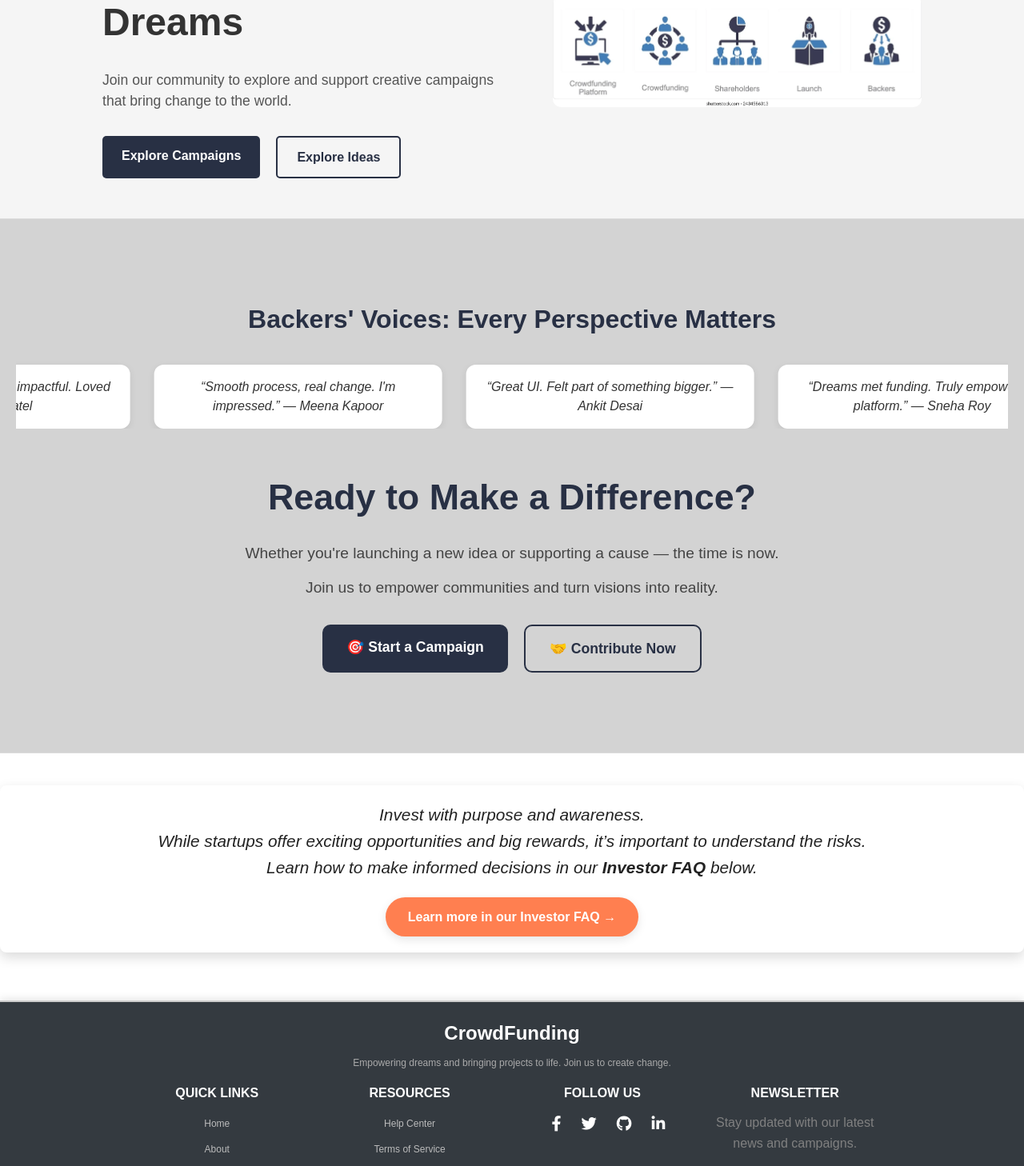
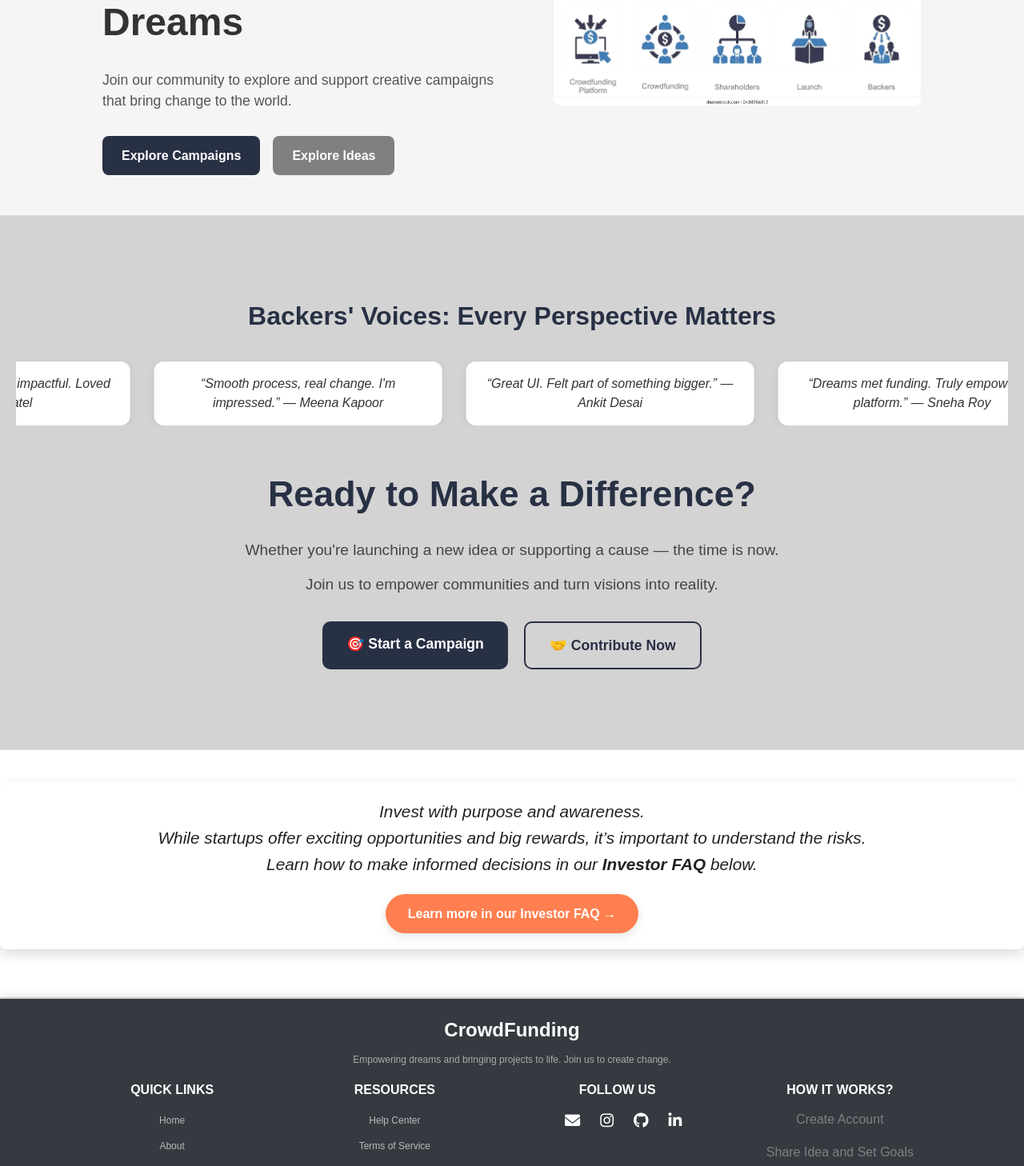
Before and after one commit to Tisha966/crowdfunding-platform, a React (Create React App) app: page / in a window 1280 px wide. Shown: the part 583-2041 px from the top of the page at 80% size. Built offline with nearby package versions, Linux system fonts and the light colour scheme.

Commit message:
playbook updated

```diff
--- a/src/CampaignDetails.jsx
+++ b/src/CampaignDetails.jsx
@@ -238,28 +238,40 @@ const CampaignDetails = ({ userId: propUserId }) => {
               <div className="footer-link-column">
                 <h3>Resources</h3>
                 <ul>
-                  <li><a href="#">Help Center</a></li>
-                  <li><a href="#">Terms of Service</a></li>
-                  <li><a href="#">Privacy Policy</a></li>
+                  <li><a href="/faq">Help Center</a></li>
+                  <li><a href="/faq">Terms of Service</a></li>
+                  <li><a href="/faq">Privacy Policy</a></li>
                   <li><a href="/faq">FAQ</a></li>
                 </ul>
               </div>
 
               <div className="footer-link-column">
                 <h3>Follow Us</h3>
-                <div className="footer-social">
-                  <a href="#" className="social-link"><i className="fab fa-facebook-f"></i></a>
-                  <a href="#" className="social-link"><i className="fab fa-twitter"></i></a>
-                  <a href="#" className="social-link"><i className="fab fa-github"></i></a>
-                  <a href="#" className="social-link"><i className="fab fa-linkedin-in"></i></a>
-                </div>
+               <div className="footer-social">
+  <a href="mailto:tishagupta19nov@gmail.com" className="social-link" title="Email">
+    <i className="fas fa-envelope"></i>
+  </a>
+  <a href="https://www.instagram.com/tishaguptaa" target="_blank" rel="noopener noreferrer" className="social-link" title="Instagram">
+    <i className="fab fa-instagram"></i>
+  </a>
+  <a href="https://github.com/Tisha966" target="_blank" rel="noopener noreferrer" className="social-link" title="GitHub">
+    <i className="fab fa-github"></i>
+  </a>
+  <a href="https://www.linkedin.com/in/tisha-gupta-762626283/" target="_blank" rel="noopener noreferrer" className="social-link" title="LinkedIn">
+    <i className="fab fa-linkedin-in"></i>
+  </a>
+</div>
               </div>
 
               <div className="footer-link-column">
-                <h3>Newsletter</h3>
-                <p style={{color:"gray"}}>Stay updated with our latest news and campaigns.</p>
-                <input type="email" placeholder="Your Email" className="newsletter-input" />
-                <button className="newsletter-btn">Subscribe</button>
+                <h3>How It Works?</h3>
+                <p style={{color:"gray"}}>Create Account</p>
+                <p style={{color:"gray"}}>Share Idea and Set Goals</p>
+                {/* <p style={{color:"gray"}}>Set Goals</p> */}
+                {/* <p style={{color:"gray"}}>Promote Widely</p> */}
+                <p style={{color:"gray"}}>Collect Funds and Track Progress with our latest news and campaigns.</p>
+                {/* <input type="email" placeholder="Your Email" className="newsletter-input" /> */}
+                {/* <button className="newsletter-btn">Subscribe</button> */}
               </div>
             </div>
           </div>
--- a/src/Home.js
+++ b/src/Home.js
@@ -16,7 +16,7 @@ const Home = () => {
   }, []);
 
 
-
+const [hoveredBtn, setHoveredBtn] = useState(null);
   return (
     <div className={`home-page ${isDarkMode ? 'dark-mode' : 'light-mode'}`}>
       <header className="home-hero">
@@ -34,15 +34,50 @@ const Home = () => {
       <section className="hero">
         <div className="hero-container">
           <div className="hero-content">
-            <h1 className="hero-heading">Empower Ideas, Fund Dreams</h1>
+            <h1 className="hero-heading" style={{fontSize:'300%'}}>Empower Ideas, Fund Dreams</h1>
             <p className="hero-subtext">
               Join our community to explore and support creative campaigns that bring change to the world.
             </p>
 
-            <div className="hero-buttons">
-              <Link to="/explore" className="btn-primary">Explore Campaigns</Link>
-              <a href="/create-campaign" className="btn-secondary">Explore Ideas</a>
-            </div>
+           <div className="hero-buttons" style={{ display: "flex", gap: "16px", flexWrap: "wrap", marginTop: "20px" }}>
+  <Link
+    to="/explore"
+    onMouseEnter={() => setHoveredBtn("explore")}
+    onMouseLeave={() => setHoveredBtn(null)}
+    style={{
+      padding: '12px 24px',
+      backgroundColor: hoveredBtn === "explore" ? "#3a475e" : "#283044",
+      color: 'white',
+      borderRadius: '8px',
+      textDecoration: 'none',
+      fontWeight: 'bold',
+      fontSize: '1rem',
+      transform: hoveredBtn === "explore" ? "scale(1.05)" : "scale(1)",
+      transition: 'all 0.3s ease',
+    }}
+  >
+    Explore Campaigns
+  </Link>
+
+  <a
+    href="/create-campaign"
+    onMouseEnter={() => setHoveredBtn("ideas")}
+    onMouseLeave={() => setHoveredBtn(null)}
+    style={{
+      padding: '12px 24px',
+      backgroundColor: hoveredBtn === "ideas" ? "#888" : "gray",
+      color: 'white',
+      borderRadius: '8px',
+      textDecoration: 'none',
+      fontWeight: 'bold',
+      fontSize: '1rem',
+      transform: hoveredBtn === "ideas" ? "scale(1.05)" : "scale(1)",
+      transition: 'all 0.3s ease',
+    }}
+  >
+    Explore Ideas
+  </a>
+</div>
           </div>
 
           <div className="hero-image">
@@ -236,28 +271,40 @@ const Home = () => {
               <div className="footer-link-column">
                 <h3>Resources</h3>
                 <ul>
-                  <li><a href="#">Help Center</a></li>
-                  <li><a href="#">Terms of Service</a></li>
-                  <li><a href="#">Privacy Policy</a></li>
+                  <li><a href="/faq">Help Center</a></li>
+                  <li><a href="/faq">Terms of Service</a></li>
+                  <li><a href="/faq">Privacy Policy</a></li>
                   <li><a href="/faq">FAQ</a></li>
                 </ul>
               </div>
 
-              <div className="footer-link-column">
+               <div className="footer-link-column">
                 <h3>Follow Us</h3>
-                <div className="footer-social">
-                  <a href="#" className="social-link"><i className="fab fa-facebook-f"></i></a>
-                  <a href="#" className="social-link"><i className="fab fa-twitter"></i></a>
-                  <a href="#" className="social-link"><i className="fab fa-github"></i></a>
-                  <a href="#" className="social-link"><i className="fab fa-linkedin-in"></i></a>
-                </div>
-              </div>
+               <div className="footer-social">
+  <a href="mailto:tishagupta19nov@gmail.com" className="social-link" title="Email">
+    <i className="fas fa-envelope"></i>
+  </a>
+  <a href="https://www.instagram.com/tishaguptaa" target="_blank" rel="noopener noreferrer" className="social-link" title="Instagram">
+    <i className="fab fa-instagram"></i>
+  </a>
+  <a href="https://github.com/Tisha966" target="_blank" rel="noopener noreferrer" className="social-link" title="GitHub">
+    <i className="fab fa-github"></i>
+  </a>
+  <a href="https://www.linkedin.com/in/tisha-gupta-762626283/" target="_blank" rel="noopener noreferrer" className="social-link" title="LinkedIn">
+    <i className="fab fa-linkedin-in"></i>
+  </a>
+</div>
+</div>
 
               <div className="footer-link-column">
-                <h3>Newsletter</h3>
-                <p style={{color:"gray"}}>Stay updated with our latest news and campaigns.</p>
-                <input type="email" placeholder="Your Email" className="newsletter-input" />
-                <button className="newsletter-btn">Subscribe</button>
+                <h3>How It Works?</h3>
+                <p style={{color:"gray"}}>Create Account</p>
+                <p style={{color:"gray"}}>Share Idea and Set Goals</p>
+                {/* <p style={{color:"gray"}}>Set Goals</p> */}
+                {/* <p style={{color:"gray"}}>Promote Widely</p> */}
+                <p style={{color:"gray"}}>Collect Funds and Track Progress with our latest news and campaigns.</p>
+                {/* <input type="email" placeholder="Your Email" className="newsletter-input" /> */}
+                {/* <button className="newsletter-btn">Subscribe</button> */}
               </div>
             </div>
           </div>
@@ -266,6 +313,7 @@ const Home = () => {
             <p style={{color:"whitesmoke"}}>&copy; 2024 CrowdFunding. All Rights Reserved.</p>
           </div>
         </div>
+
       </footer>
 
     </div>
--- a/src/PlaybookSection.css
+++ b/src/PlaybookSection.css
@@ -259,3 +259,73 @@ body {
   color: #555;
   text-decoration: underline;
 }
+
+.solution-box {
+  background-color: #ffffff;
+  border: 1px solid #ccc;
+  padding: 12px 16px;
+  margin-top: 8px;
+  margin-bottom: 16px;
+  border-radius: 8px;
+  font-size: 15px;
+  color: #333;
+  box-shadow: 0 2px 5px rgba(0, 0, 0, 0.05);
+  animation: fadeIn 0.3s ease;
+}
+
+@keyframes fadeIn {
+  from {
+    opacity: 0;
+    transform: translateY(6px);
+  }
+  to {
+    opacity: 1;
+    transform: translateY(0);
+  }
+}
+.solution-box {
+  background-color: #ffffff;
+  border: 1px solid #ccc;
+  padding: 12px 16px;
+  margin-top: 8px;
+  margin-bottom: 16px;
+  border-radius: 8px;
+  font-size: 15px;
+  color: #333;
+  box-shadow: 0 2px 5px rgba(0, 0, 0, 0.05);
+  animation: fadeIn 0.3s ease;
+}
+
+@keyframes fadeIn {
+  from {
+    opacity: 0;
+    transform: translateY(6px);
+  }
+  to {
+    opacity: 1;
+    transform: translateY(0);
+  }
+}
+.solution-box {
+  background-color: #ffffff;
+  border: 1px solid #ccc;
+  padding: 12px 16px;
+  margin-top: 8px;
+  margin-bottom: 16px;
+  border-radius: 8px;
+  font-size: 15px;
+  color: #333;
+  box-shadow: 0 2px 5px rgba(0, 0, 0, 0.05);
+  animation: fadeIn 0.3s ease;
+}
+
+@keyframes fadeIn {
+  from {
+    opacity: 0;
+    transform: translateY(6px);
+  }
+  to {
+    opacity: 1;
+    transform: translateY(0);
+  }
+}
```
Also changed, not shown: src/PlaybookSection.js (+80 -51 lines).
